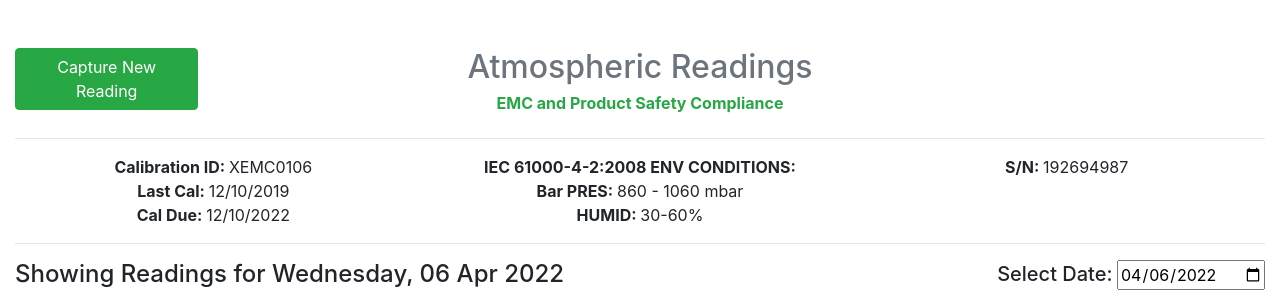
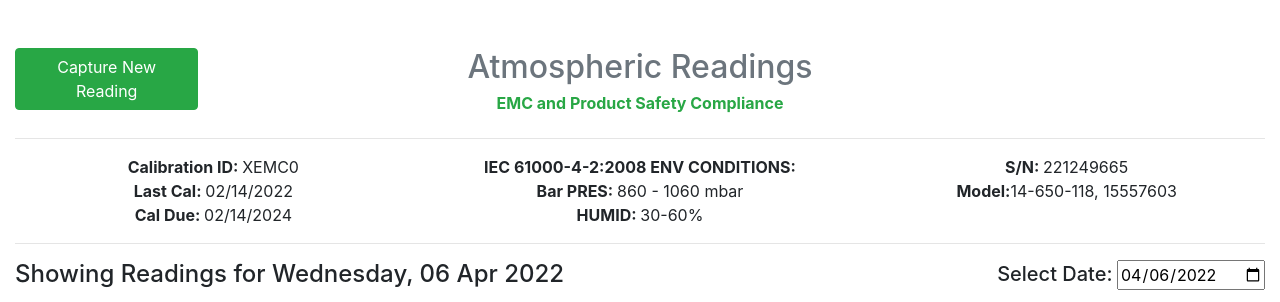
Before and after one commit to omerahmed-debug/br_reader, a Django app: page / in a window 1280 px wide. Shown: the top 302 px of the page. Run offline with Django 3.2, Linux system fonts and the light colour scheme; data that the repository does not hold is empty; some libraries are stand-ins or nearby versions.

Commit message:
change calibration dates

```diff
--- a/br_reader_app/templates/index.html
+++ b/br_reader_app/templates/index.html
@@ -24,9 +24,9 @@
 			<hr>
 			<div class="row">
 				<div class="col-md-4 col-sm-12 text-center">
-					<b>Calibration ID: </b>XEMC0106 <br>
-					<b>Last Cal: </b>12/10/2019 <br>
-					<b>Cal Due: </b>12/10/2022
+					<b>Calibration ID: </b>XEMC0 <br>
+					<b>Last Cal: </b>02/14/2022 <br>
+					<b>Cal Due: </b>02/14/2024
 				</div>
 				<div class="col-md-4 col-sm-12 text-center">
 					<b>IEC 61000-4-2:2008 ENV CONDITIONS:</b><br>
@@ -34,7 +34,8 @@
 					<b>HUMID: </b>30-60%
 				</div>
 				<div class="col-md-4 col-sm-12 text-center">
-					<b>S/N: </b>192694987
+					<b>S/N: </b>221249665 <br>
+					<b>Model:</b>14-650-118, 15557603
 				</div>
 			</div>
 			<hr>
```
